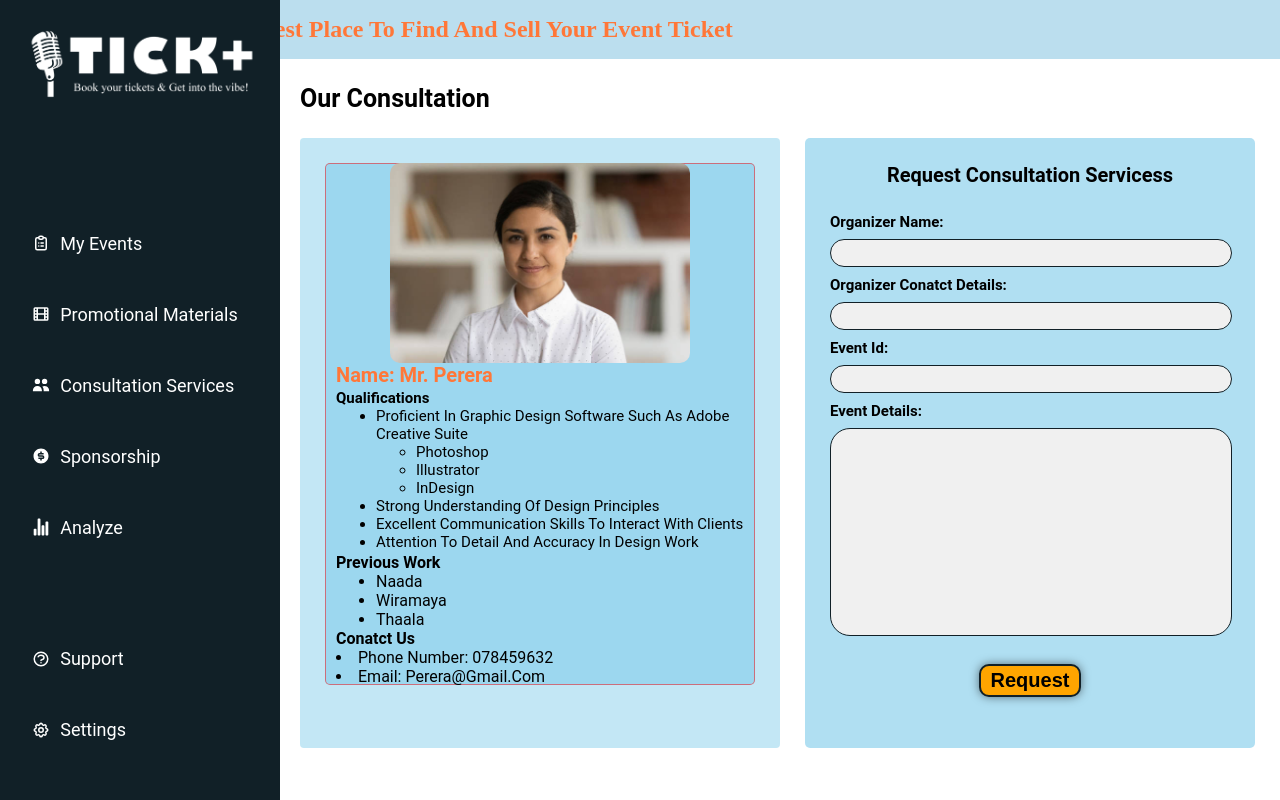
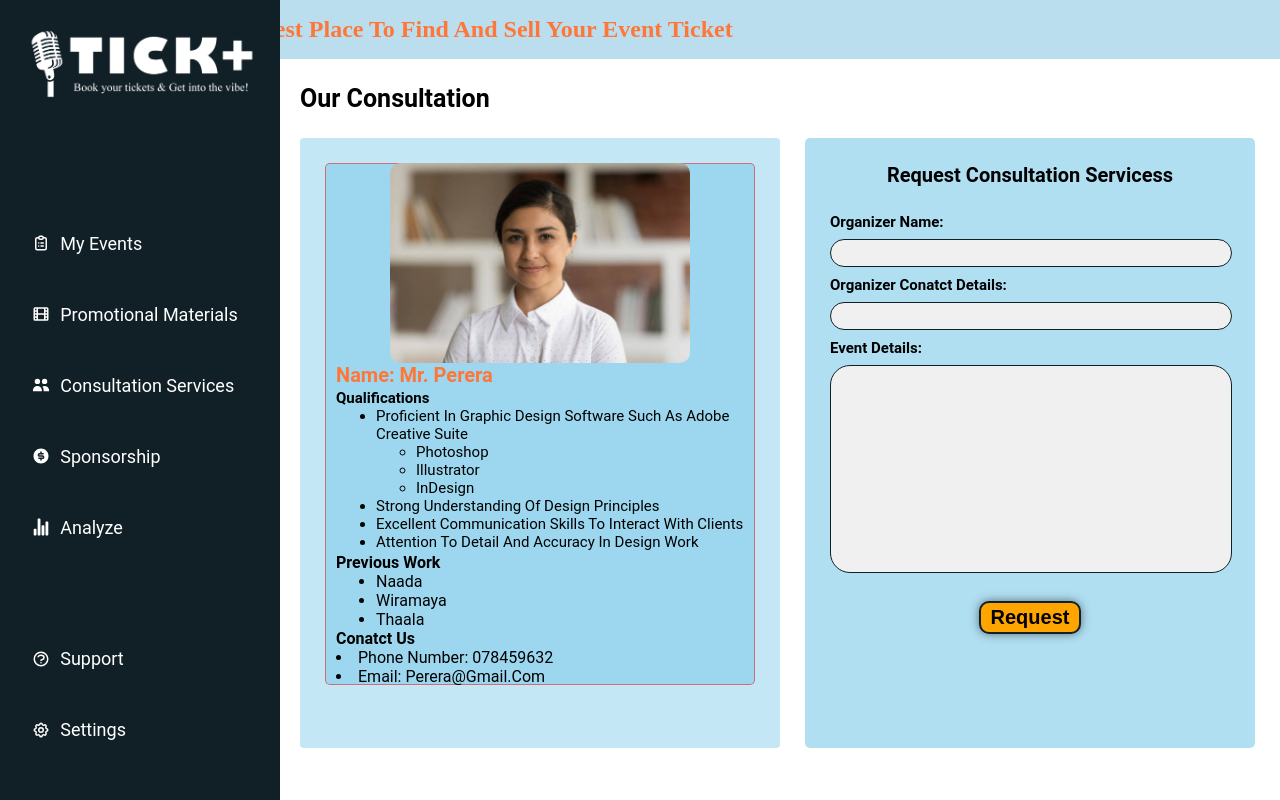
Before and after one commit to Tickplus-Online-Ticketing-Market/Tickplus-Frontend, a React (Create React App) app: page /events/consalt in a window 1280 px wide. Built offline with nearby package versions, Linux system fonts and the light colour scheme; some icons are missing; a web font is replaced by a local one.

Commit message:
Final Completion

```diff
--- a/src/App.jsx
+++ b/src/App.jsx
@@ -17,7 +17,7 @@ function App() {
         <Routes>
 
 
-          <Route exact path="/" element={<AddEvent />} />
+
           <Route exact path="/events/addevent" element={<AddEvent />} />
           <Route exact path="/events" element={<AdminEvents />} />
           <Route exact path="/events/admin-events/:id" element={<ViewEvent />} />
--- a/src/Components/EventLaunching/Consultation/Consultation.js
+++ b/src/Components/EventLaunching/Consultation/Consultation.js
@@ -13,7 +13,6 @@ const RequesConsultant = () => {
   const [inputs, setInputs] = useState({
     organizer_name:"",
     oranizer_Conatct:"",
-    event_ID: "",
     event_Details: "",
 
   });
@@ -89,18 +88,6 @@ const RequesConsultant = () => {
               />
             </div>
             <div>
-              <label className="ev_lbl">Event Id:</label>
-              <input
-                className="form_box_item_input"
-                type="number"
-                name="event_ID"
-                value={inputs.event_ID}
-                onChange={handleChange}
-                required                                 //form validation
-
-              />
-            </div>
-            <div>
               <label className="ev_lbl">Event Details:</label>
               <input
                 className="form_box_item_input"
--- a/src/Components/EventLaunching/Event/Events.js
+++ b/src/Components/EventLaunching/Event/Events.js
@@ -92,7 +92,7 @@ const Events = () => {
         <div className="child_clas">
           <div className="dash_button_set">
             <button
-              onClick={() => (window.location.href = "/addevent")}
+              onClick={() => (window.location.href = "events/addevent")}
               className="btn_dash_admin"
             >
               Add New Event
--- a/src/Components/EventLaunching/Event/ViewEvent.js
+++ b/src/Components/EventLaunching/Event/ViewEvent.js
@@ -183,18 +183,24 @@ const ViewEvent = () => {
           </div>
         ) : (
           <div className="view_post">
-            <div className="img_box_view">
+            <div >
+
+              <br></br>
+              <div>
+
+
               <img
                 src={image}
                 alt={name}
                 style={{ width: "100%", height: "300px" }}
               />
+              </div>
+              <p className="card_details" style={{ color: 'blue' }}>{about}</p>
               <p className="card_details">Venue: {venue}</p>
               <p className="card_details">
                 Date: {new Date(date).toLocaleDateString()}
               </p>
               <p className="card_details">Artist: {artist}</p>
-              <p className="card_details">About: {about}</p>
               <p className="card_details">Time: {time} </p>
               <p className="card_details">Price: ${price}</p>
               <div className="btn_controlset">
--- a/src/Components/EventLaunching/Promotional/events.css
+++ b/src/Components/EventLaunching/Promotional/events.css
@@ -401,6 +401,7 @@
   justify-content: center; /* Center horizontally */
   align-items: center;
   margin: 1px auto;
+  border-radius: 10px;
 
 }
 .nameview{
```
